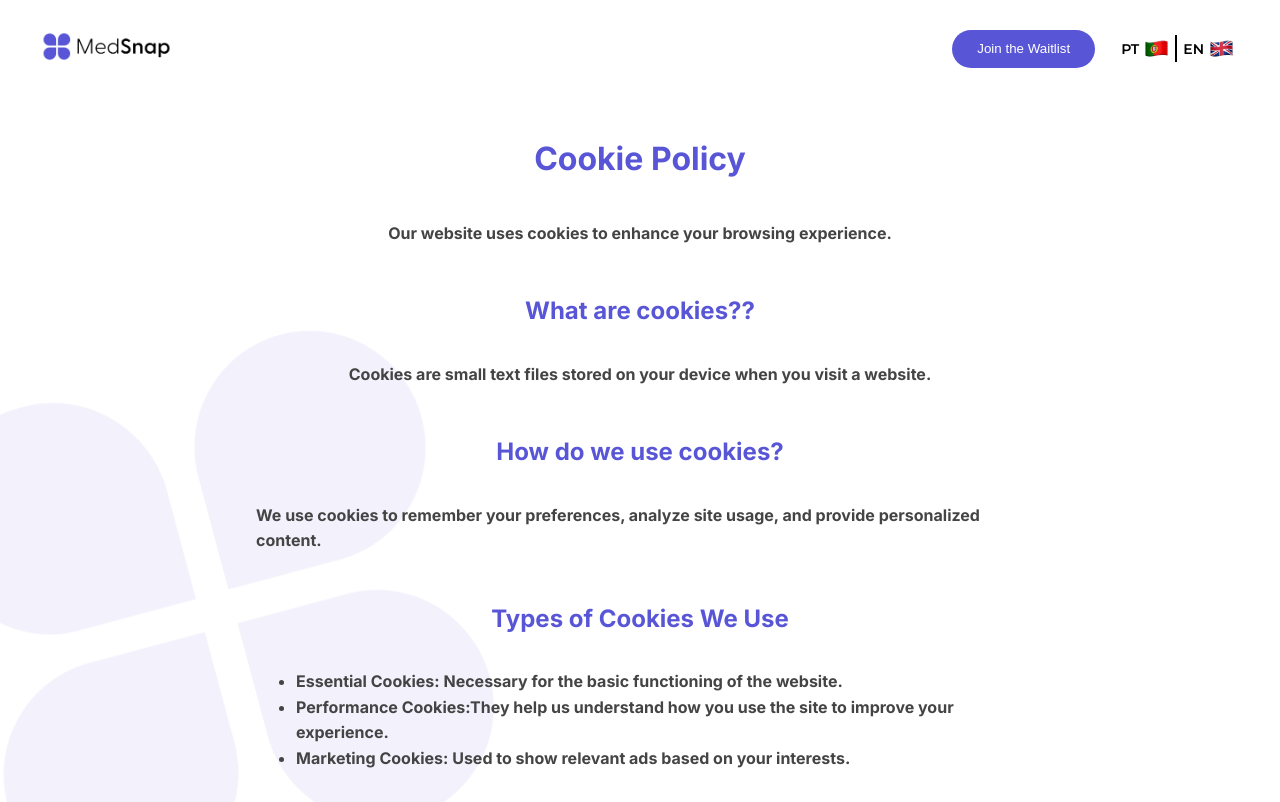
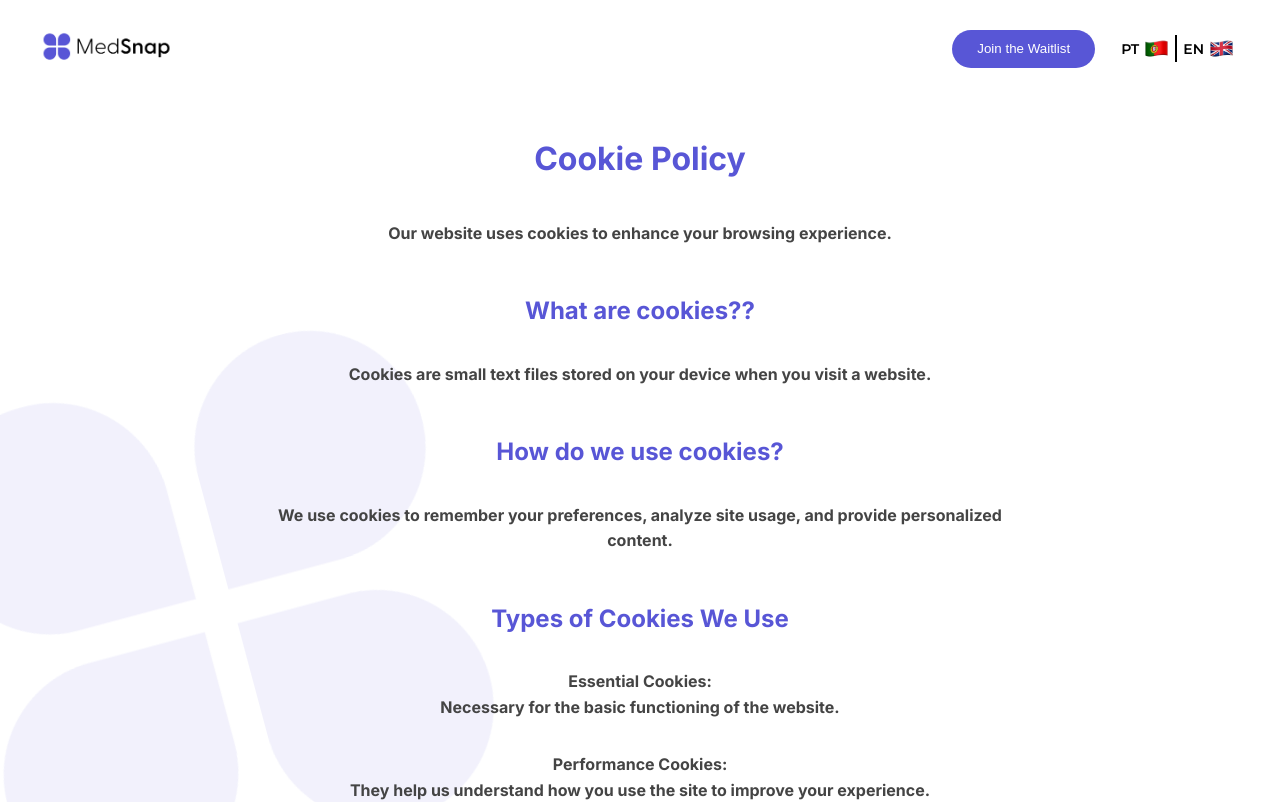
Before and after one commit to Webtech87/MedSnapGoogleAPI, a React (Vite) app in the folder client/: page /cookies in a window 1280 px wide. Shown: the top 802 px of the page. Built offline with nearby package versions, Linux system fonts and the light colour scheme.

Commit message:
[UPDATE] Add media query for mobile for terms, privacy and cookies pages and make email clickable link

```diff
--- a/client/public/locales/en/translation.json
+++ b/client/public/locales/en/translation.json
@@ -32,7 +32,7 @@
     "terms.8" : "8. Modifications",
     "terms.8p" : "We may modify these terms at any time. We will notify users about significant changes.",
     "terms.9" : "9. Contact",
-    "terms.9p" : "If you have any questions about these terms, please contact us at: info@med-snap.com",
+    "terms.9p" : "If you have any questions about these terms, please contact us at: ",
     "pp.respect" : "We respect your privacy and are committed to protecting your personal information.",
     "data_collec" : "Data Collection",
     "data.collec.1" :  "We collect the information you provide to us directly when using our services, such as your name, email, and phone number.",
@@ -45,7 +45,7 @@
     "your_rights" : "Your Rights",
     "your_rights.1" : "You have the right to access, correct, or delete your personal data at any time.",
     "contact" : "Contact",
-    "contact.1" : "If you have any questions about this Privacy Policy, please contact us at: privacy@medsnap.com",
+    "contact.1" : "If you have any questions about this Privacy Policy, please contact us at: ",
     "our_website" : "Our website uses cookies to enhance your browsing experience.",
     "what_are_cookie" : "What are cookies?",
     "what_are_cookie.1" : "Cookies are small text files stored on your device when you visit a website.",
--- a/client/public/locales/pt/translation.json
+++ b/client/public/locales/pt/translation.json
@@ -32,7 +32,7 @@
     "terms.8" : "8. Modificações",
     "terms.8p" : "Podemos modificar estes termos a qualquer momento. Notificaremos os usuários sobre alterações significativas.",
     "terms.9" : "9. Contacto",
-    "terms.9p" : "Se tiver dúvidas sobre estes termos, entre em contato conosco pelo email:  info@med-snap.com",
+    "terms.9p" : "Se tiver dúvidas sobre estes termos, entre em contato conosco pelo email:  ",
     "pp.respect" : "Nós respeitamos sua privacidade e estamos comprometidos em proteger suas informações pessoais.",
     "data_collec" : "Coleta de Dados",
     "data.collec.1" :  "Coletamos as informações que você nos fornece diretamente ao usar nossos serviços, como nome, e-mail e número de telefone.",
@@ -45,7 +45,7 @@
     "your_rights" : "Seus Direitos",
     "your_rights.1" : "Você tem o direito de acessar, corrigir ou excluir seus dados pessoais a qualquer momento.",
     "contact" : "Contacto",
-    "contact.1" : "Se tiver dúvidas sobre esta Política de Privacidade, por favor, entre em contato conosco pelo e-mail: privacy@medsnap.com",
+    "contact.1" : "Se tiver dúvidas sobre esta Política de Privacidade, por favor, entre em contato conosco pelo e-mail: ",
     "our_website" : "Nosso site utiliza cookies para melhorar sua experiência de navegação.",
     "what_are_cookie" : "O que são cookies?",
     "what_are_cookie.1" : "Cookies são pequenos arquivos de texto armazenados no seu dispositivo quando você visita um site.",
--- a/client/src/components/pages/CookiePolicy.tsx
+++ b/client/src/components/pages/CookiePolicy.tsx
@@ -19,11 +19,9 @@ const CookiePolicy = () => {
       <p>{t("how_we_use.1")}</p>
 
       <h2>{t("types_cookies")}</h2>
-      <ul>
-        <li><strong>{t("essential_cookies")}</strong> {t("essentialcookies.1")}</li>
-        <li><strong>{t("performance_cookies")}</strong>{t("performance_cookies.1")}</li>
-        <li><strong>{t("marketing_cookies")}</strong> {t("marketing_cookies.1")}</li>
-      </ul>
+      <p><strong>{t("essential_cookies")}</strong><br/> {t("essentialcookies.1")}</p>
+      <p><strong>{t("performance_cookies")}</strong><br/> {t("performance_cookies.1")}</p>
+      <p><strong>{t("marketing_cookies")}</strong><br/> {t("marketing_cookies.1")}</p>
 
       <h2>{t("managing_cookies")}</h2>
       <p>{t("managing_cookies.1")}</p>
--- a/client/src/components/pages/PrivacyPolicy.tsx
+++ b/client/src/components/pages/PrivacyPolicy.tsx
@@ -28,7 +28,7 @@ const PrivacyPolicy = () => {
             <p>{t("your_rights.1")}</p>
 
             <h2>{t("contact")}</h2>
-            <p>{t("contact.1")}</p>
+            <p>{t("contact.1")}<a href="mailto:info@med-snap.com">info@med-snap.com</a></p>
 
     </div>
   )
--- a/client/src/components/pages/TermsofUse.tsx
+++ b/client/src/components/pages/TermsofUse.tsx
@@ -38,7 +38,7 @@ const TermsofUse = () => {
       <p>{t("terms.8p")}</p>
 
       <h2>{t("terms.9")}</h2>
-      <p>{t("terms.9p")}</p>
+      <p>{t("terms.9p")}<a href="mailto:info@med-snap.com">info@med-snap.com</a></p>
 
 
     </div>
--- a/client/src/index.css
+++ b/client/src/index.css
@@ -60,3 +60,7 @@ body {
     transform: rotate(-15deg) translate(-50px, 50px);
     opacity: 0.4;
 }
+
+.terms {
+    text-align: center;
+}
```
